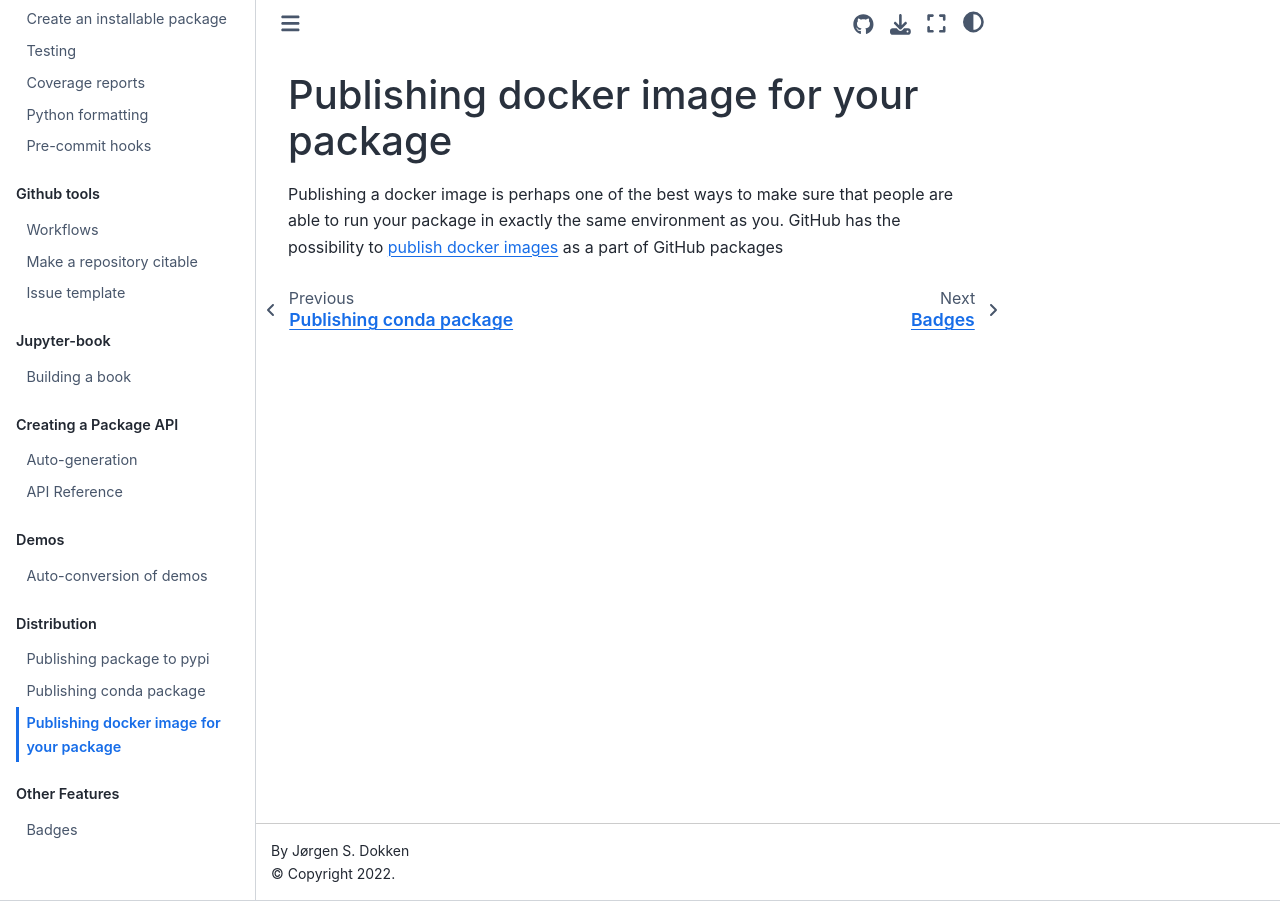
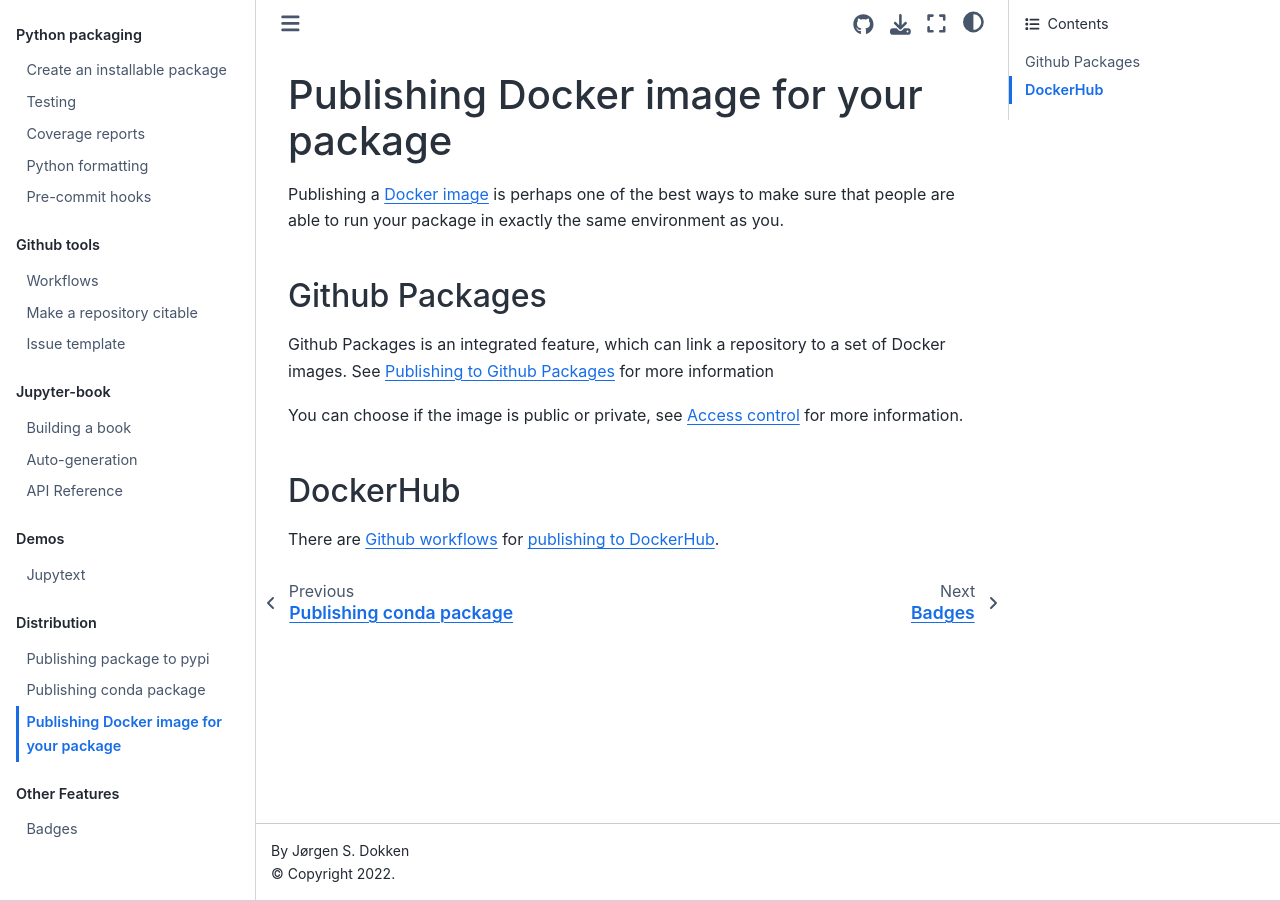
Before and after one commit to scientificcomputing/example-python-package, a Jupyter Book: the page built from docs/part4/docker.md, in a window 1280 px wide. Built offline with Jupyter Book 1.0.4 settings and Sphinx 7.4.7 and the Sphinx Book theme 1.1.4, drawn with Linux system fonts in a browser that asks for light colours; pages that are not in the unit, such as notebooks, are missing from menus.

Commit message:
Fixes Issue on page /part3/auto_api.html #45 Issue on page /part3/auto_demos.html #46 Issue on page /part4/docker.html #47

```diff
--- a/docs/_toc.yml
+++ b/docs/_toc.yml
@@ -19,9 +19,6 @@ parts:
   - caption: Jupyter-book
     chapters:
     - file: "part3/publishing"
-
-  - caption: Creating a Package API
-    chapters:
     - file: "part3/auto_api"
     - file: "api"
 
--- a/docs/part3/auto_demos.md
+++ b/docs/part3/auto_demos.md
@@ -1,3 +1,4 @@
+# Jupytext
 As shown in [Publishing a Jupyter book](publishing), we can add `.ipynb` files to the Jupyter book. This is achieved by adding their relative path with respect to `index.md` to `_toc.yml`.
 
 These files can either be generated by hand, and added to the `docs` or auto-generated from a `.py` file, using `jupytext`.
@@ -12,6 +13,6 @@ The Python file should follow the conventions of the [light format](https://jupy
 
 This is illustrated in the following auto-converted demo.
 
-# Auto-conversion of demos
+## Auto-conversion of demos
 
 In the [Makefile](https://github.com/jorgensd/reproducibility/blob/main/Makefile) one can find the instructions for auto-converting the demos and building the book.
--- a/docs/part4/docker.md
+++ b/docs/part4/docker.md
@@ -1,3 +1,11 @@
-# Publishing docker image for your package
+# Publishing Docker image for your package
+Publishing a [Docker image](https://docs.docker.com/get-started/#what-is-a-container-image) is perhaps one of the best ways to make sure that people are able to run your package in exactly the same environment as you.
 
-Publishing a docker image is perhaps one of the best ways to make sure that people are able to run your package in exactly the same environment as you. GitHub has the possibility to [publish docker images](https://docs.github.com/en/actions/publishing-packages/publishing-docker-images) as a part of GitHub packages
+## Github Packages
+Github Packages is an integrated feature, which can link a repository to a set of Docker images.
+See [Publishing to Github Packages](https://docs.github.com/en/actions/publishing-packages/publishing-docker-images#publishing-images-to-github-packages) for more information
+
+You can choose if the image is public or private, see [Access control](https://docs.github.com/en/packages/learn-github-packages/configuring-a-packages-access-control-and-visibility) for more information.
+
+## DockerHub
+There are [Github workflows](../part2/github.md) for [publishing to DockerHub](https://docs.github.com/en/actions/publishing-packages/publishing-docker-images#publishing-images-to-docker-hub).
```
